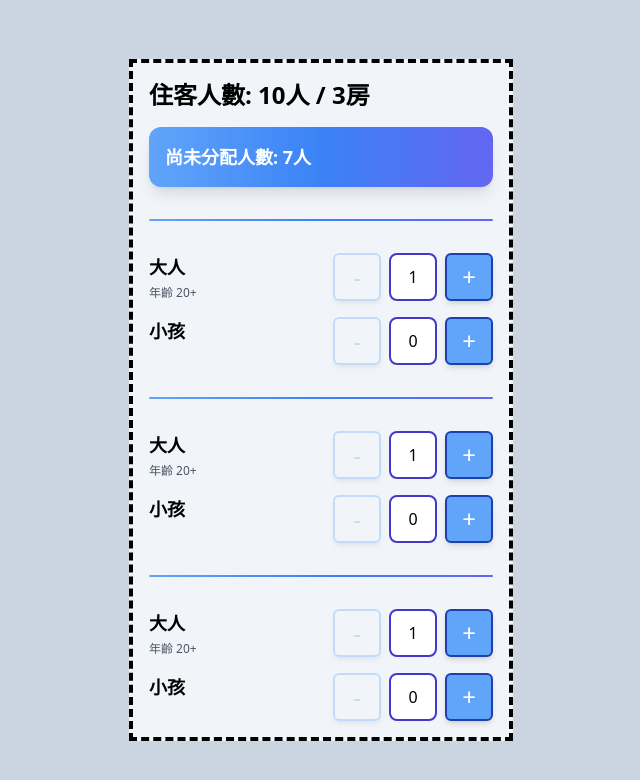
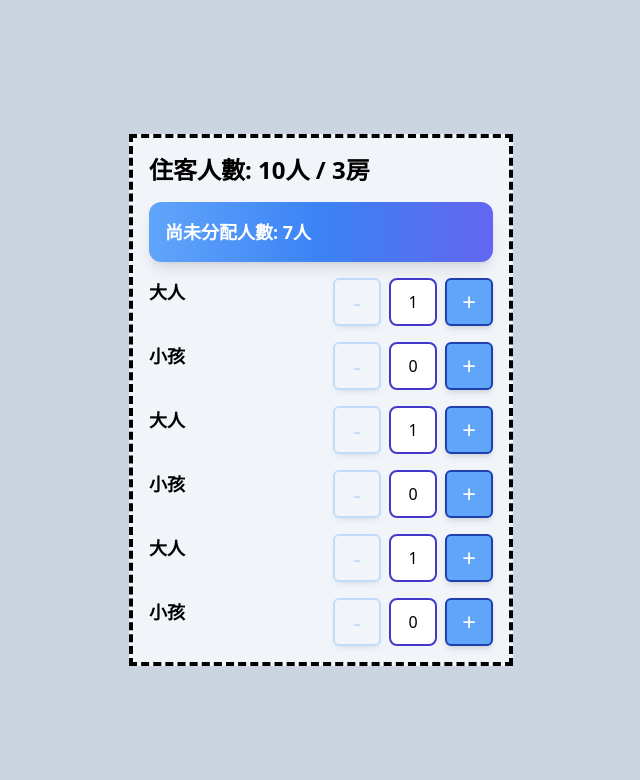
Before and after one commit to Michael0520/react-inventory-manager, a React app: page / in a window 1280 px wide. Shown: the top 780 px of the page, without its empty margins (319-959 px from the left). Built offline with nearby package versions, Linux system fonts and the light colour scheme.

Commit message:
feat: 🎸 Adjust component parameters according to spec

```diff
--- a/src/App.tsx
+++ b/src/App.tsx
@@ -1,109 +1,13 @@
-import { ButtonAction } from "components/Button";
-import { PersonCounter } from "components/PersonCounter";
-import { useRoomManagement } from "hook/useRoomManagement";
-import React, { useEffect, useState } from "react";
-import { ToastContainer, toast } from "react-toastify";
+import React from "react";
+import RoomAllocation from "components/RoomAllocation";
+import { ToastContainer } from "react-toastify";
 import "react-toastify/dist/ReactToastify.css";
 
-interface Room {
-  adults: number;
-  children: number;
-}
-
-const createPersonCounterProps = (
-  room: Room,
-  index: number,
-  type: "adults" | "children",
-  totalInRooms: number,
-  maxGuestsPerRoom: number,
-  totalGuests: number,
-  handleChange: Function,
-  handleInputChange: Function
-) => ({
-  label: type === "adults" ? "大人" : "小孩",
-  subLabel: type === "adults" ? "年齡 20+" : undefined,
-  count: room[type],
-  isDisabledIncrement:
-    room.adults + room.children >= maxGuestsPerRoom ||
-    totalInRooms >= totalGuests,
-  isDisabledDecrement: room[type] <= (type === "adults" ? 1 : 0),
-  onIncrement: () => handleChange(index, type, ButtonAction.Increment),
-  onDecrement: () => handleChange(index, type, ButtonAction.Decrement),
-  onChangeValue: (newCount: number) =>
-    handleInputChange(index, type, newCount.toString()),
-});
-
 const App: React.FC = () => {
-  const totalGuests = 10;
-  const maxGuestsPerRoom = 4;
-
-  const initialRooms = [
-    { adults: 1, children: 0 },
-    { adults: 1, children: 0 },
-    { adults: 1, children: 0 },
-  ];
-
-  const { rooms, totalInRooms, unallocated, handleChange, handleInputChange } =
-    useRoomManagement(initialRooms, totalGuests, maxGuestsPerRoom);
-
-  useEffect(() => {
-    if (totalInRooms === 10) {
-      toast("所有人都已經分配到房間了！", {
-        position: "bottom-right",
-        autoClose: 5000,
-        hideProgressBar: false,
-        closeOnClick: true,
-        pauseOnHover: true,
-        draggable: true,
-        progress: undefined,
-        theme: "light",
-      });
-    }
-  }, [totalInRooms]);
-
   return (
     <div className="flex items-center justify-center h-screen bg-slate-300">
       <div className="flex flex-col gap-4 w-96 border-4 border-dashed border-black p-4 bg-slate-100">
-        {/* Title */}
-        <h2 className="text-2xl font-bold">
-          住客人數: {totalGuests}人 / {rooms.length}房
-        </h2>
-        {/* Block */}
-        <div className="p-4 text-lg font-semibold bg-gradient-to-r from-blue-400 via-blue-500 to-indigo-500 text-white rounded-xl shadow-lg">
-          尚未分配人數: {unallocated}人
-        </div>
-
-        {/* Data Group */}
-        {rooms.map((room, index) => {
-          const adultProps = createPersonCounterProps(
-            room,
-            index,
-            "adults",
-            totalInRooms,
-            maxGuestsPerRoom,
-            totalGuests,
-            handleChange,
-            handleInputChange
-          );
-          const childrenProps = createPersonCounterProps(
-            room,
-            index,
-            "children",
-            totalInRooms,
-            maxGuestsPerRoom,
-            totalGuests,
-            handleChange,
-            handleInputChange
-          );
-          return (
-            <div key={index} className="flex flex-col gap-4">
-              <div className="h-[2px] bg-gradient-to-r from-blue-400 via-blue-500 to-indigo-500 rounded-full my-4 shadow-lg"></div>
-
-              <PersonCounter {...adultProps} />
-              <PersonCounter {...childrenProps} />
-            </div>
-          );
-        })}
+        <RoomAllocation guest={10} room={3} />
       </div>
       <ToastContainer />
     </div>
--- /dev/null
+++ b/src/components/RoomAllocation.tsx
@@ -0,0 +1,63 @@
+// RoomAllocation.tsx
+import React, { useEffect } from "react";
+import { useRoomManagement, Room } from "../hook/useRoomManagement"; // 匯入自定義的 hook
+import { ButtonAction } from "components/Button";
+import { PersonCounter } from "./PersonCounter";
+import { toast } from "react-toastify";
+
+type RoomAllocationProps = {
+  guest: number;
+  room: number;
+};
+
+const RoomAllocation: React.FC<RoomAllocationProps> = ({ guest, room }) => {
+  const maxGuestsPerRoom = 4;
+
+  const initialRooms: Room[] = Array.from({ length: room }, () => ({
+    adults: 1,
+    children: 0,
+  }));
+
+  const {
+    rooms,
+    totalInRooms,
+    unallocated,
+    handleChange,
+    handleInputChange,
+    getPersonCounterProps,
+  } = useRoomManagement(initialRooms, guest, maxGuestsPerRoom);
+
+  useEffect(() => {
+    if (totalInRooms === 10) {
+      toast("所有人都已經分配到房間了！", {
+        position: "bottom-right",
+        autoClose: 5000,
+        hideProgressBar: false,
+        closeOnClick: true,
+        pauseOnHover: true,
+        draggable: true,
+        progress: undefined,
+        theme: "light",
+      });
+    }
+  }, [totalInRooms]);
+
+  return (
+    <div className="flex flex-col gap-4">
+      <h2 className="text-2xl font-bold">
+        住客人數: {guest}人 / {room}房
+      </h2>
+      <div className="p-4 text-lg font-semibold bg-gradient-to-r from-blue-400 via-blue-500 to-indigo-500 text-white rounded-xl shadow-lg">
+        尚未分配人數: {unallocated}人
+      </div>
+      {rooms.map((room, index) => (
+        <div key={index} className="flex flex-col gap-4">
+          <PersonCounter {...getPersonCounterProps(index, "adults")} />
+          <PersonCounter {...getPersonCounterProps(index, "children")} />
+        </div>
+      ))}
+    </div>
+  );
+};
+
+export default RoomAllocation;
--- a/src/hook/useRoomManagement.ts
+++ b/src/hook/useRoomManagement.ts
@@ -1,7 +1,7 @@
 import { ButtonAction } from "components/Button";
 import { useState } from "react";
 
-interface Room {
+export interface Room {
   adults: number;
   children: number;
 }
@@ -67,6 +67,22 @@ export const useRoomManagement = (
       newRoom[type]--;
     }
     return newRoom;
+  };
+
+  const getPersonCounterProps = (
+    roomIndex: number,
+    type: 'adults' | 'children'
+  ) => {
+    const room = rooms[roomIndex];
+    return {
+      label: type === 'adults' ? '大人' : '小孩',
+      count: room[type],
+      onIncrement: () => handleChange(roomIndex, type, ButtonAction.Increment),
+      onDecrement: () => handleChange(roomIndex, type, ButtonAction.Decrement),
+      isDisabledIncrement: room.adults + room.children >= maxGuestsPerRoom || totalInRooms >= totalGuests,
+      isDisabledDecrement: (type === 'adults' && room.adults <= 1) || (type === 'children' && room.children <= 0),
+      onChangeValue: (newCount: number) => handleInputChange(roomIndex, type, newCount.toString())
+    };
   };
 
   const handleChange = (
@@ -142,5 +158,6 @@ export const useRoomManagement = (
     unallocated,
     handleChange,
     handleInputChange,
+    getPersonCounterProps
   };
 };
```
